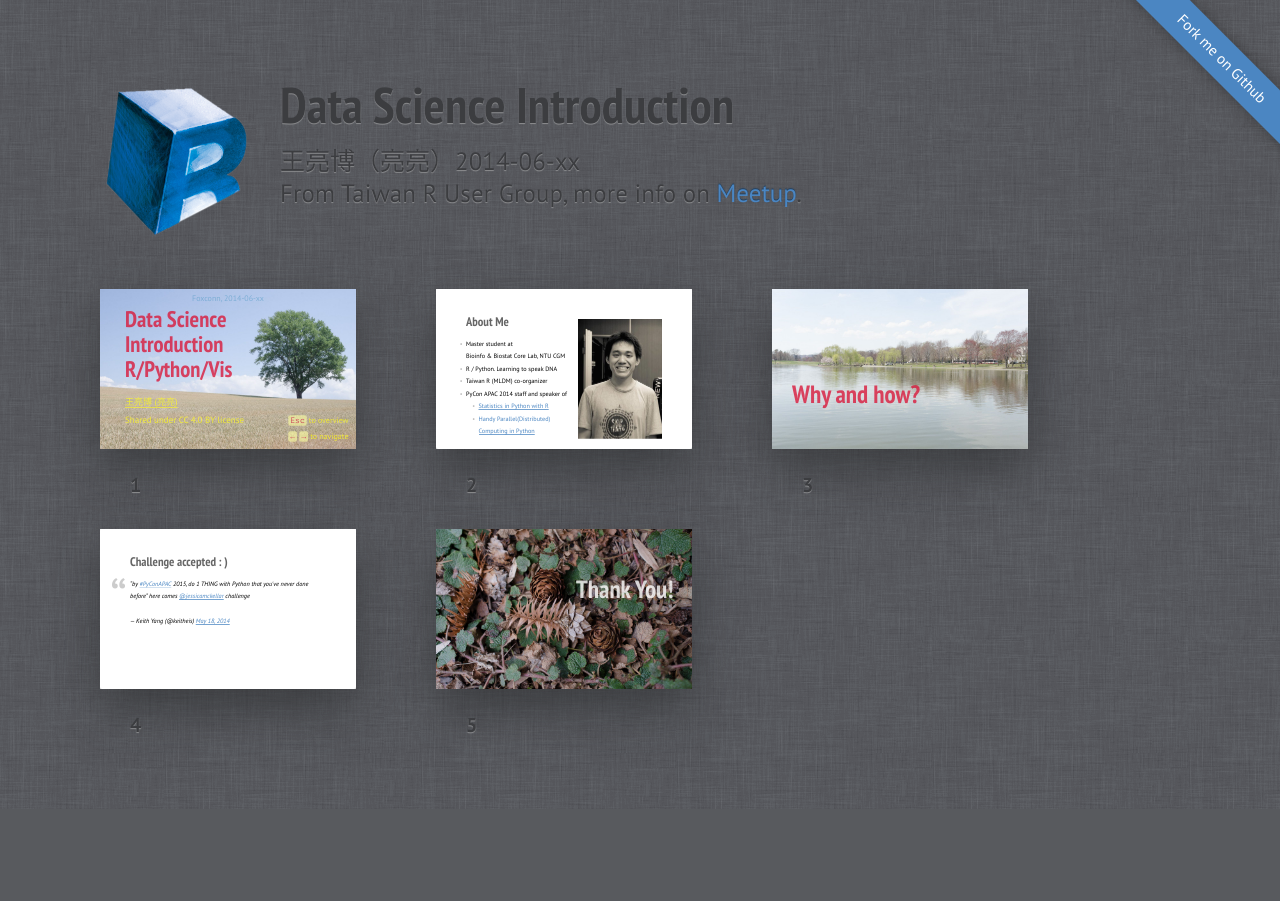
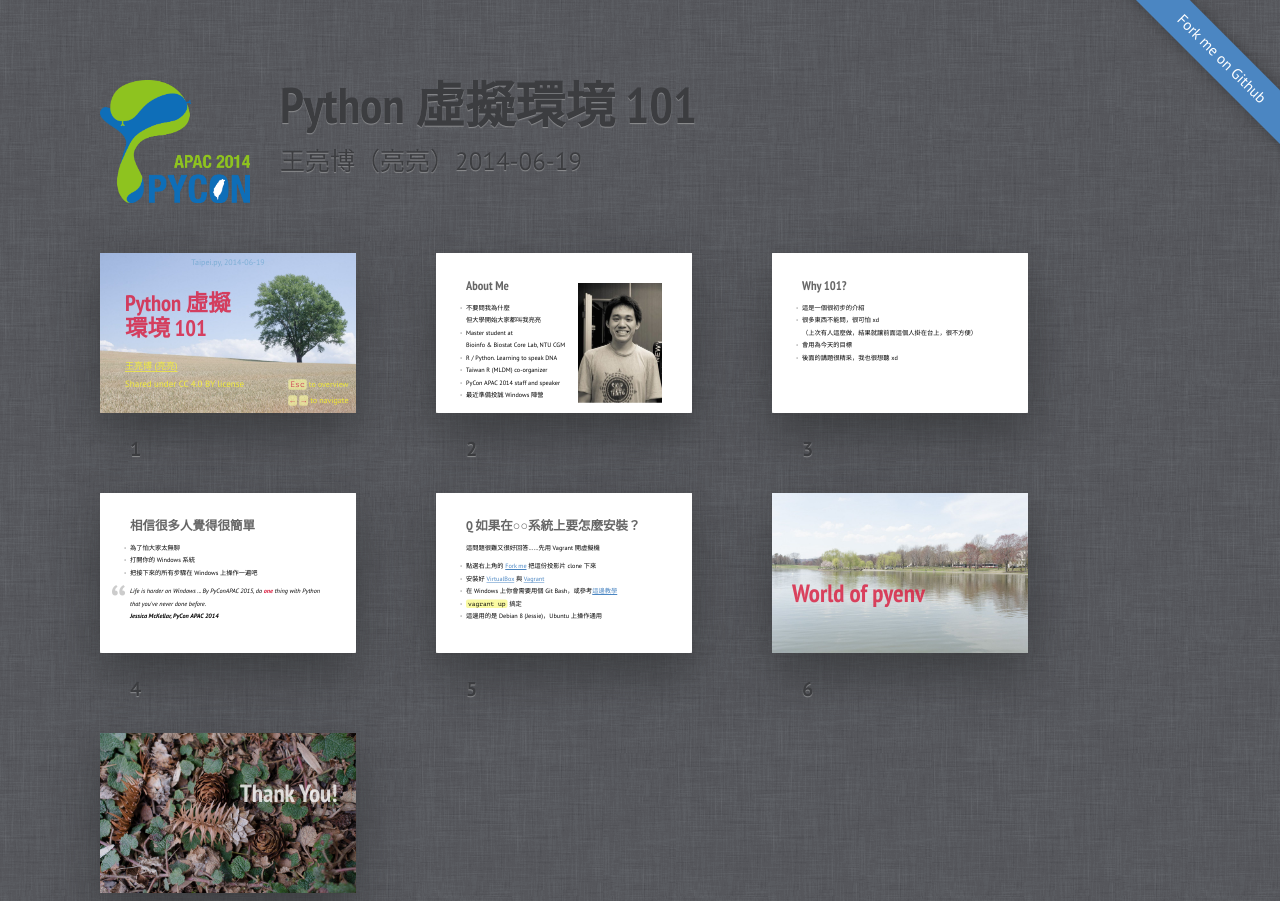
Before and after one commit to ccwang002/2014-Taipeipy-venv, a plain HTML site: page slides/index.html in a window 1280 px wide. Shown: the top 901 px of the page. Before the commit the page ends 809 px from the top, so only its background shows below. Drawn offline with Linux system fonts and the light colour scheme.

Commit message:
work on slides

```diff
--- a/slides/index.html
+++ b/slides/index.html
@@ -2,12 +2,12 @@
 <html lang="en">
   <head>
     <meta charset="UTF-8">
-    <title>Data Science Intro, Liang Bo Wang</title>
+    <title>Python 虛擬環境 101, Liang Bo Wang</title>
     <meta name="viewport" content="width=792, user-scalable=no">
     <meta http-equiv="x-ua-compatible" content="ie=edge">
 
     <!-- Icon -->
-    <link href="pics/favicon.ico" rel="icon" type="image/x-icon" />
+    <link href="pics/favicon.png" rel="icon" type="image/x-icon" />
 
     <!-- MathJax -->
     <!-- CSS Stle -->
@@ -108,13 +108,12 @@
     <!-- Header in overview -->
     <header class="caption">
       <div style="overflow: auto; vertical-align: middle; position: relative;">
-        <img style="float: left; padding-right: 30px; width: 150px;" src="pics/twR_logo.png" alt="">
+        <img style="float: left; padding-right: 30px; width: 150px;" src="pics/pyconapac_logo.png" alt="">
         <div style="">
           <h1>
-            Data Science Introduction
+            Python 虛擬環境 101
           </h1>
-          <p style="line-height: 32px; padding-top:15px;">王亮博（亮亮）2014-06-xx</p>
-          <p style="line-height: 32px;">From Taiwan R User Group, more info on <a href="http://www.meetup.com/Taiwan-R/" target="_blank">Meetup</a>.</p>
+          <p style="line-height: 32px; padding-top:15px;">王亮博（亮亮）2014-06-19</p>
         </div>
       </div>
     </header>
@@ -122,10 +121,10 @@
 
     <!-- Cover slide -->
     <section id="cover" class="slide cover w"><div>
-        <h3>Foxconn, 2014-06-xx</h3>
+        <h3>Taipei.py, 2014-06-19</h3>
         <h2>
-          Data Science Introduction<br>
-          R/Python/Vis</h2>
+          Python 虛擬環境 101
+        </h2>
         <p class="author">
           <a href="http://about.me/lbwang" target="_blank">王亮博 (亮亮)</a>
           <br>Shared under CC 4.0 BY license
@@ -138,7 +137,7 @@
       </div>
       <style>
         #cover h2 {
-          margin: 0 0 0 -20px;
+          margin: 80px 0 0 -20px;
           color: #D91A3C;
           width: 500px;
           font-size: 90px;
@@ -194,16 +193,13 @@
     <section id="about-me" class="slide"><div>
         <h2>About Me</h2>
         <ul>
+          <li>不要問我為什麼<br>但大學開始大家都叫我亮亮</li>
           <li>Master student at <br />
             Bioinfo &amp; Biostat Core Lab, NTU CGM</li>
           <li>R / Python. Learning to speak DNA</li>
           <li>Taiwan R (MLDM) co-organizer</li>
-          <li>PyCon APAC 2014 staff and speaker of
-            <ul>
-              <li><a href="http://blog.liang2.tw/2014-pyR-stat/">Statistics in Python with R</a></li>
-              <li><a href="http://blog.liang2.tw/2014-handy-dist-computing/">Handy Parallel(Distributed)<br>Computing in Python</a></li>
-            </ul>
-          </li>
+          <li>PyCon APAC 2014 staff and speaker</li>
+          <li class="next">最近準備投誠 <span class="next">Windows 陣營</span></li>
         </ul>
         <img id="protrait" src="pics/me.jpg" alt="">
       </div>
@@ -216,12 +212,50 @@
       </style>
     </section>
 
-    <section id="why-cover" class="slide cover w" ><div>
-        <h2>Why and how?</h2>
+    <section id="why-101" class="slide"><div>
+        <h2>Why 101?</h2>
+        <ul>
+          <li>這是一個很初步的介紹</li>
+          <li class="next">很多東西不能問，很可怕 xd<br>
+            <span class="next">（上次有人這麼做，結果就讓前面這個人掛在台上，很不方便）</span></li>
+          <li>會用為今天的目標</li>
+          <li class="next">後面的講題很精采，我也很想聽 xd</li>
+        </ul>
+    </div></section>
+
+    <section id="challenge" class="slide"><div>
+      <h2>相信很多人覺得很簡單</h2>
+      <ul class="tighter">
+        <li>為了怕大家太無聊</li>
+        <li>打開你的 Windows 系統</li>
+        <li>把接下來的所有步驟在 Windows 上操作一遍吧</li>
+      </ul>
+      <figure class="next">
+        <blockquote>
+          <p>Life is harder on Windows ... By PyConAPAC 2015, do <b class="red">one</b> thing with Python that you've never done before.</p>
+        </blockquote>
+        <figcaption>Jessica McKellar, PyCon APAC 2014</figcaption>
+      </figure>
+    </div></section>
+
+    <section id="vagrant" class="slide"><div>
+        <h2>Q 如果在○○系統上要怎麼安裝？</h2>
+        <p class="tighter">這問題很難又很好回答……先用 Vagrant 開虛擬機</p>
+        <ul>
+          <li>點選右上角的 <a href="https://github.com/ccwang002/2014-Taipeipy-venv">Fork me</a> 把這份投影片 clone 下來</li>
+          <li>安裝好 <a href="https://www.virtualbox.org/">VirtualBox</a> 與 <a href="http://www.vagrantup.com/">Vagrant</a></li>
+          <li>在 Windows 上你會需要用個 Git Bash，或參考<a href="http://blog.liang2.tw/ngs-vm/">這邊教學</a></li>
+          <li><code>vagrant up</code> 搞定</li>
+          <li>這邊用的是 Debian 8 (Jessie)，Ubuntu 上操作通用</li>
+        </ul>
+    </div></section>
+
+    <section id="pyenv-cover" class="slide cover w" ><div>
+        <h2>World of pyenv</h2>
         <img src="pics/mid.jpg" alt="">
       </div>
       <style>
-        #why-cover h2 {
+        #pyenv-cover h2 {
           margin: 0px 0 0px;
           color: #D91A3C;
           text-align: left;
@@ -229,17 +263,12 @@
           line-height: 1.2em;
           opacity: 0.8;
           position: absolute;
-          bottom: 160px;
+          bottom: 180px;
           left: 80px;
         }
       </style>
     </section>
 
-    <section id="test-twitter" class="slide"><div>
-        <h2>Challenge accepted : )</h2>
-        <blockquote class="twitter-tweet" lang="en"><p>“by <a href="https://twitter.com/search?q=%23PyConAPAC&amp;src=hash">#PyConAPAC</a> 2015, do 1 THING with Python that you&#39;ve never done before” here comes <a href="https://twitter.com/jessicamckellar">@jessicamckellar</a> challenge</p>&mdash; Keith Yang (@keitheis) <a href="https://twitter.com/keitheis/statuses/467846318216318976">May 18, 2014</a></blockquote>
-        <script async src="http://platform.twitter.com/widgets.js" charset="utf-8"></script>
-    </div></section>
     <!-- End Slide -->
     <section id='end' class='slide cover shout w'><div>
         <h2>Thank You!</h2>
@@ -261,7 +290,7 @@
     </style></section>
 
     <!-- END OF SLIDE CONTENT -->
-    <p class="badge"><a href="https://github.com/ccwang002/2014-FXN-datasci" target="_blank">Fork me on Github</a></p>
+    <p class="badge"><a href="https://github.com/ccwang002/2014-Taipeipy-venv" target="_blank">Fork me on Github</a></p>
     <div class="progress"><div></div></div>
 
     <!-- Library -->
```
Also changed, not shown: slides/pics/favicon.ico (deleted), slides/pics/favicon.png (added), slides/pics/pyconapac_logo.png (added), 2 other files.
